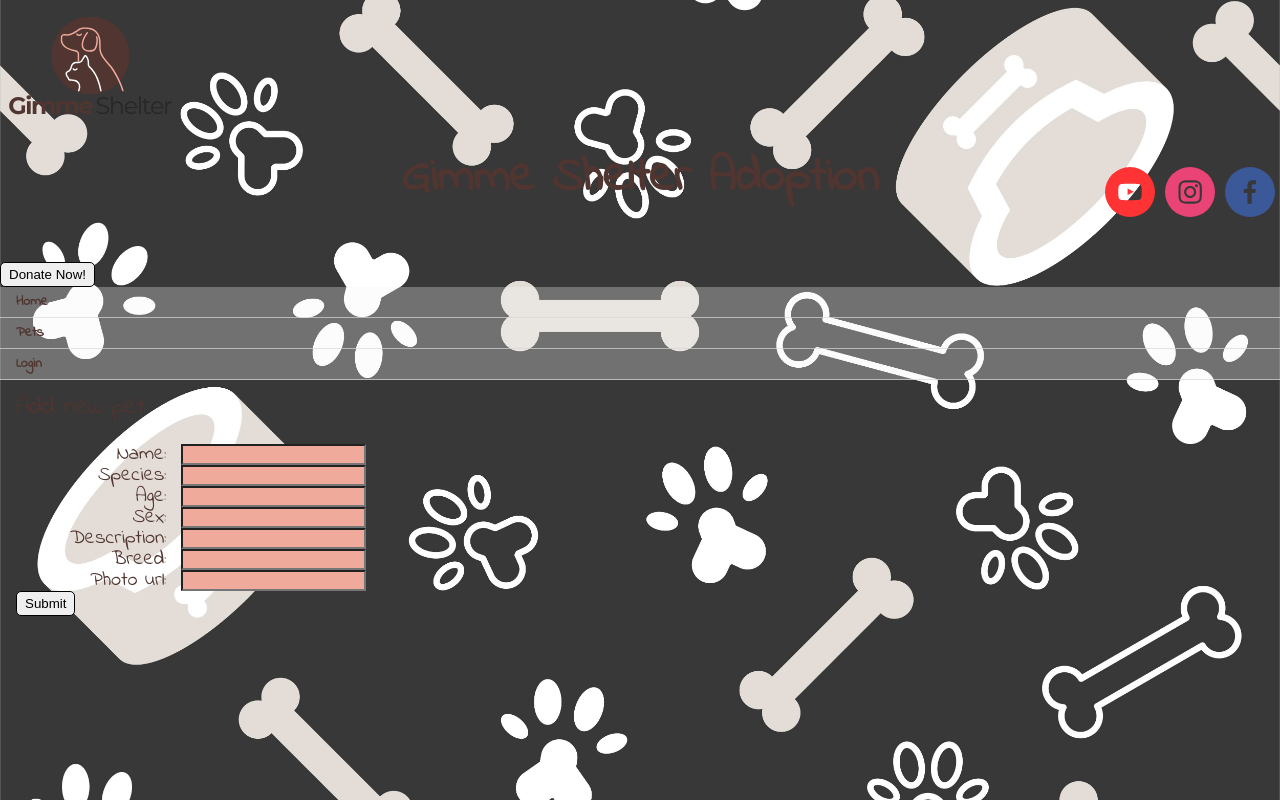
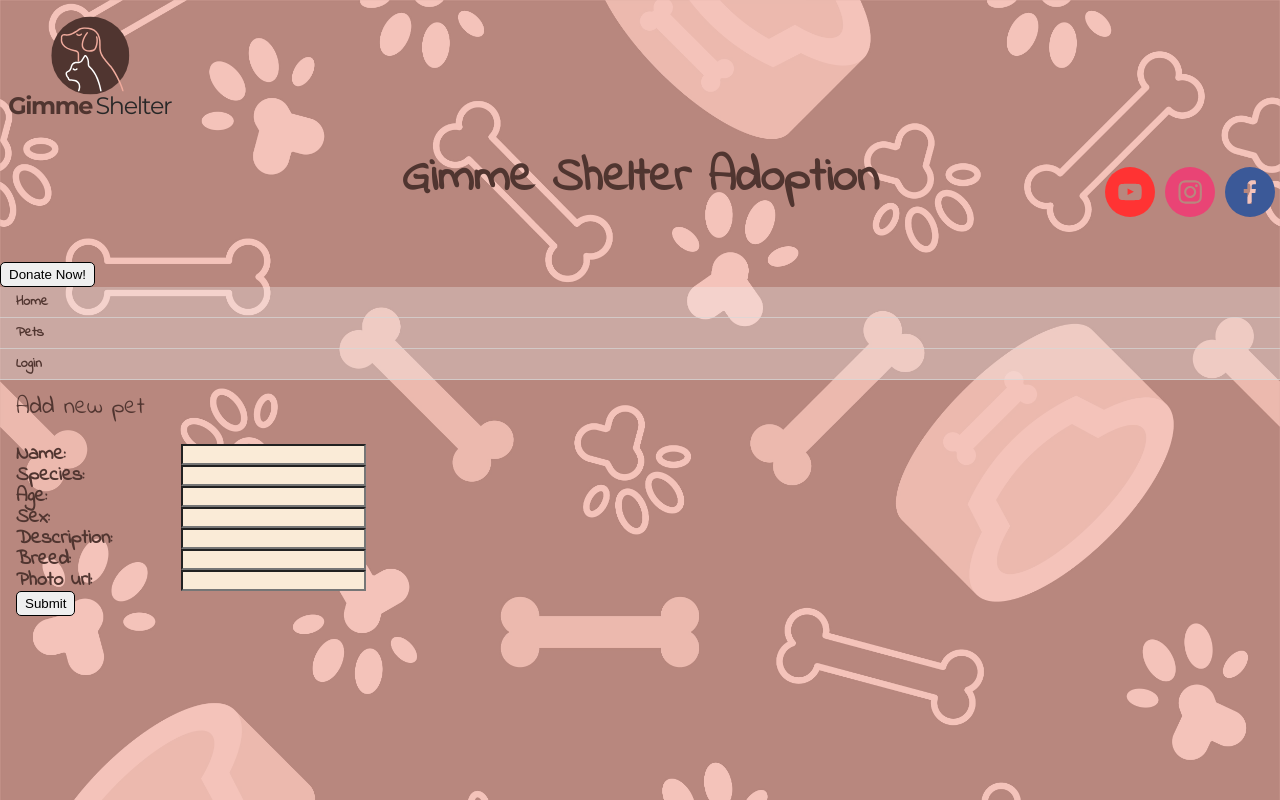
Before and after one commit to Vward-dev/animal-shelter-project, a React (Vite) app in the folder react/: page /addpet in a window 1280 px wide. Built offline with nearby package versions, Linux system fonts and the light colour scheme; a web font is replaced by a local one.

Commit message:
styling for pages

```diff
--- a/react/public/css/global.css
+++ b/react/public/css/global.css
@@ -5,11 +5,23 @@ body {
     font-size: 14px;
     background-color: #efaa9c ;
     color:#503530;
-    background-size: cover;
-    background-position: center;
-    background-image: url("../../src/assets/images/dog_and_cat_pattern-15.jpg");;
+
 
 }
+
+body::after{
+    content: "";
+    background: url("../../src/assets/images/dog_and_cat_pattern-15.jpg");
+    background-attachment: fixed;
+    opacity: 0.3;
+    position: fixed;
+    background-size: cover;
+    top: 0;
+    left: 0;
+    bottom: 0;
+    right: 0;
+    z-index: -1;
+  }
 
 h1 {
     font-size: 2rem;
--- a/react/src/components/PetComponent/PetComponent.jsx
+++ b/react/src/components/PetComponent/PetComponent.jsx
@@ -77,7 +77,8 @@ export default function PetComponent({ pet }) {
 
                     <img className={styles.petImage} src={pet.photo} alt={pet.name} />
 
-                    <foot>
+                    <footer>
+                        <div>
                             <button className={styles.adoptButton}>
                                 <div className={styles.c1}></div>
                                 <div className={styles.c2}></div>
@@ -90,10 +91,12 @@ export default function PetComponent({ pet }) {
                                 </div>
 
                             </button>
+                        </div>
+                        <div>
                             <Link to={`pet/${pet.id}`} pet={pet} className={styles.updatePetButton}>Edit Pet Listing </Link>
+                        </div>
 
-
-                    </foot>
+                    </footer>
 
 
                 </article>
--- a/react/src/components/PetComponent/PetComponent.module.css
+++ b/react/src/components/PetComponent/PetComponent.module.css
@@ -53,13 +53,17 @@ background-color: #efaa9c;
 
 }
 
+.update-pet-button{
+
+
+}
+
 .adopt-button{
   padding-left: 40px;
   margin: 20px;
   position: relative;
   width: 150px;
   height: 60px;
-  left: 55px;
   cursor: pointer;
   background: transparent;
   border: none;
@@ -150,8 +154,10 @@ background-color: #efaa9c;
 
 footer {
     display: flex;
+    flex-direction: column;
     justify-content: center;
-    position: relative;
+    align-content: center;
+    flex-wrap: wrap;
 }
 
 
--- a/react/src/components/VolunteerComponent/VolunteerComponent.jsx
+++ b/react/src/components/VolunteerComponent/VolunteerComponent.jsx
@@ -1,14 +1,14 @@
 
-
+import styles from './VolunteerComponent.module.css';
 
 export default function VolunteerComponent( {volunteer} ) {
 
 
     return (
-        <div>
-            <h1>{volunteer.firstName} {volunteer.lastName}</h1>
+        <div className={styles.volunteer}>
+            <h1 className={styles.volunteerName}>{volunteer.firstName} {volunteer.lastName}</h1>
             <p>{volunteer.email}</p>
-            <p>{volunteer.phone}</p>
+            <p>{volunteer.phoneNumber}</p>
             <p>{volunteer.bioDescription}</p>
         </div>
 
--- /dev/null
+++ b/react/src/components/VolunteerComponent/VolunteerComponent.module.css
@@ -0,0 +1,9 @@
+.volunteer{
+    display: flex;
+    flex-direction: column;
+    padding: 20px
+}
+
+.volunteer h1 {
+    text-align: left;
+}
--- a/react/src/views/AddPetView/AddPetView.jsx
+++ b/react/src/views/AddPetView/AddPetView.jsx
@@ -1,6 +1,7 @@
 import { useState, useEffect } from "react";
 import { useNavigate } from "react-router-dom";
 import PetService from "../../services/PetService";
+import styles from "./AddPetView.module.css";
 
 
 export default function AddPetForm() {
@@ -61,9 +62,9 @@ export default function AddPetForm() {
             {showApplicationForm ? (
                 <div>
                     <h2>Add new pet</h2>
-
+                    <div className={styles.formContainer}>
                         <form onSubmit={handleSubmit}>
-                        <div>
+                            <div className={styles.inputField}>
                                 <label htmlFor="name">Name: </label>
                                 <input
                                     type="text"
@@ -71,7 +72,7 @@ export default function AddPetForm() {
                                     onChange={(e) => setName(e.target.value)}
                                 />
                             </div>
-                        <div>
+                            <div className={styles.inputField}>
                                 <label htmlFor="species">Species: </label>
                                 <input
                                     type="text"
@@ -79,7 +80,7 @@ export default function AddPetForm() {
                                     onChange={(e) => setSpecies(e.target.value)}
                                 />
                             </div>
-                        <div>
+                            <div className={styles.inputField}>
                                 <label htmlFor="age">Age: </label>
                                 <input
                                     type="text"
@@ -87,7 +88,7 @@ export default function AddPetForm() {
                                     onChange={(e) => setAge(e.target.value)}
                                 />
                             </div>
-                        <div>
+                            <div className={styles.inputField}>
                                 <label htmlFor="sex">Sex: </label>
                                 <input
                                     type="text"
@@ -95,7 +96,7 @@ export default function AddPetForm() {
                                     onChange={(e) => setSex(e.target.value)}
                                 />
                             </div>
-                        <div>
+                            <div className={styles.inputField}>
                                 <label htmlFor="description">Description: </label>
                                 <input
                                     type="text"
@@ -103,7 +104,7 @@ export default function AddPetForm() {
                                     onChange={(e) => setDescription(e.target.value)}
                                 />
                             </div>
-                        <div>
+                            <div className={styles.inputField}>
                                 <label htmlFor="breed">Breed: </label>
                                 <input
                                     type="text"
@@ -111,7 +112,7 @@ export default function AddPetForm() {
                                     onChange={(e) => setBreed(e.target.value)}
                                 />
                             </div>
-                        <div>
+                            <div className={styles.inputField}>
                                 <label htmlFor="photo">Photo url: </label>
                                 <input
                                     type="text"
@@ -125,6 +126,7 @@ export default function AddPetForm() {
                             </div>
                         </form>
                     </div>
+                </div>
             ) : (
                 <h2>Pet added successfully!</h2>
             )}
--- /dev/null
+++ b/react/src/views/AddPetView/AddPetView.module.css
@@ -0,0 +1,18 @@
+input {
+    background-color: antiquewhite;
+}
+
+.input-field {
+    display: flex;
+    flex-direction: column ;
+}
+
+label {
+    text-align: left;
+    font-weight: 1000;
+}
+
+.form-container {
+    display: flex;
+    justify-content: space-around;;
+}
--- a/react/src/views/VolunteerView/VolunteerView.jsx
+++ b/react/src/views/VolunteerView/VolunteerView.jsx
@@ -2,7 +2,7 @@ import {useState, useEffect} from 'react';
 import VolunteerService from '../../services/VolunteerService';
 import { useParams } from 'react-router-dom';
 import VolunteerComponent from '../../components/VolunteerComponent/VolunteerComponent';
-
+import styles from './VolunteerView.module.css';
 
 export default function VolunteerView() {
 
@@ -38,12 +38,14 @@ export default function VolunteerView() {
         <div>{errorMessage}</div>
         <h1>Our Volunteers!</h1>
 
+        <div className={styles.volunteerContainer}>
         {volunteer.map((volunteer) => (
             volunteer.statusId === 2 && (
                 <VolunteerComponent volunteer = {volunteer}></VolunteerComponent>
             )
 
         ))}
+        </div>
         </>
 
 
--- /dev/null
+++ b/react/src/views/VolunteerView/VolunteerView.module.css
@@ -0,0 +1,5 @@
+.volunteer-container {
+    display: grid;
+    grid-template-columns: 1fr 1fr;
+    margin: auto;
+}
```
Lines whose indentation alone changed are shown as unchanged.
